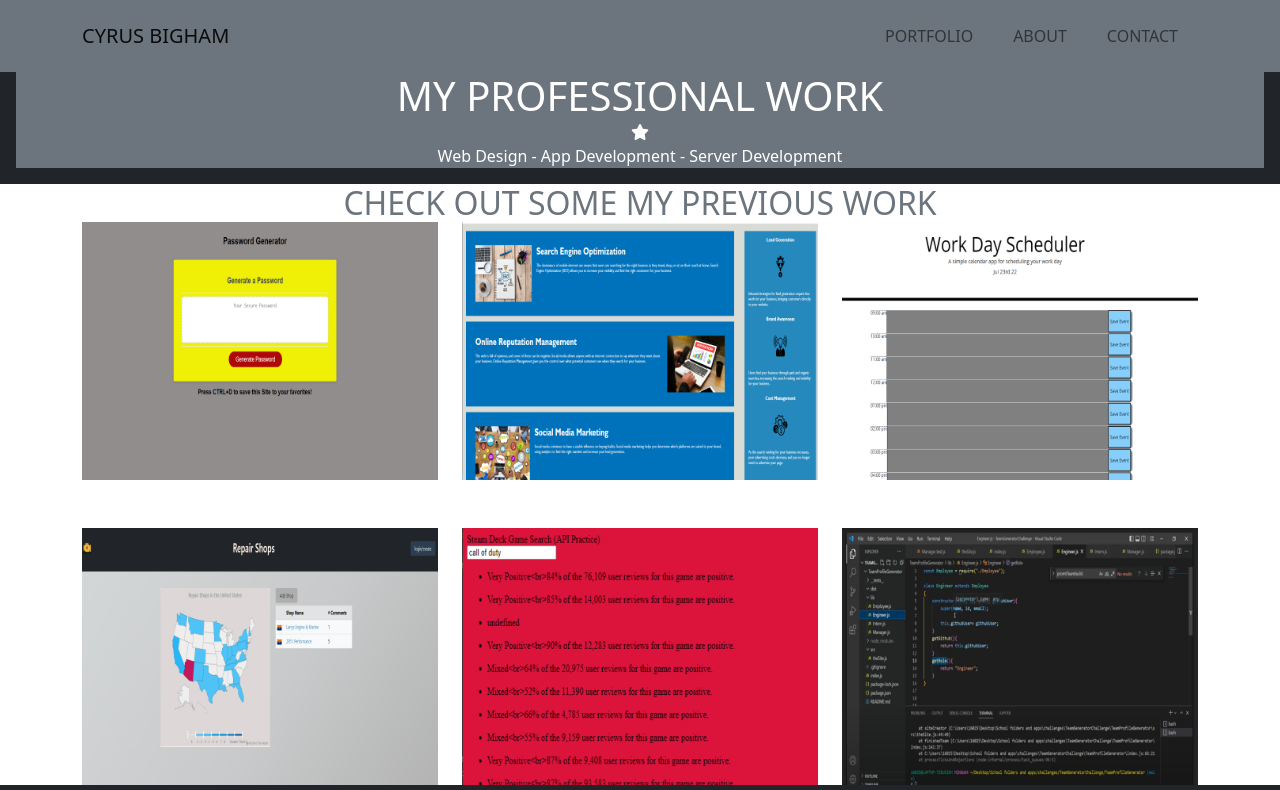
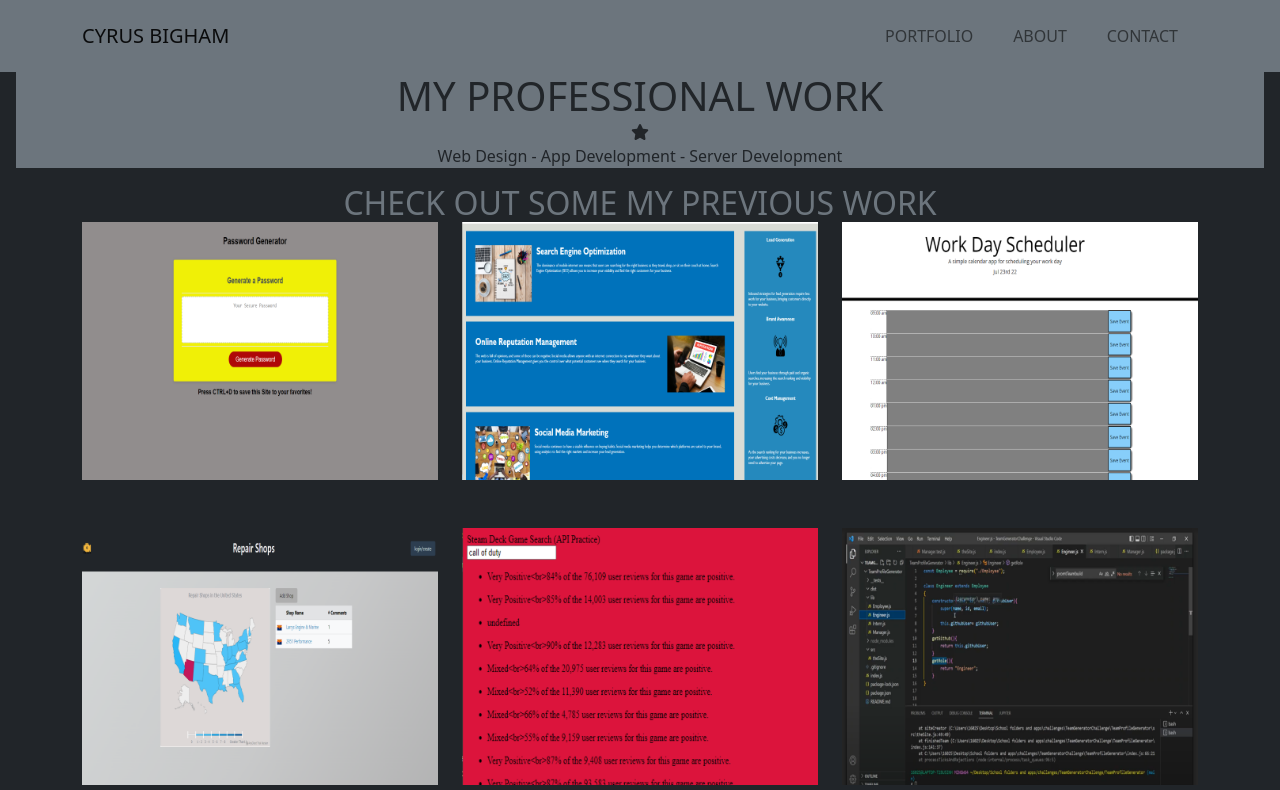
Before and after one commit to bighamcyrus/my-react-portfolio, a React (Create React App) app: page / in a window 1280 px wide. Shown: the top 790 px of the page. Built offline with nearby package versions, Linux system fonts and the light colour scheme.

Commit message:
color scheme

```diff
--- a/src/components/NavBar.js
+++ b/src/components/NavBar.js
@@ -6,7 +6,7 @@ const NavBar = () => {
        <nav class="navbar navbar-expand-lg bg-secondary text-uppercase fixed-top" id="mainNav">
             <div class="container">
                 <a class="navbar-brand" href="#page-top">Cyrus Bigham</a>
-                <button class="navbar-toggler text-uppercase font-weight-bold bg-primary text-white rounded" type="button" data-bs-toggle="collapse" data-bs-target="#navbarResponsive" aria-controls="navbarResponsive" aria-expanded="false" aria-label="Toggle navigation">
+                <button class="navbar-toggler text-uppercase font-weight-bold bg-primary text-black rounded" type="button" data-bs-toggle="collapse" data-bs-target="#navbarResponsive" aria-controls="navbarResponsive" aria-expanded="false" aria-label="Toggle navigation">
                     Menu
                     <i class="fas fa-bars"></i>
                 </button>
--- a/src/components/about.js
+++ b/src/components/about.js
@@ -2,7 +2,7 @@ import React from 'react';
 
 const About = () => {
   return (
-    <div className ="text-bg-dark p-3">
+    <div className ="page-section text bg-dark portfolio p-3">
          <header className="masthead bg-secondary text-center">
             <div className="container d-flex align-items-center flex-column">
 
--- a/src/components/work.js
+++ b/src/components/work.js
@@ -10,7 +10,7 @@ import nodeJSScreenshot from '../assets/nodeJSscreenshot.png'
 const work = () => {
   return (
     <div>
-      <section className="page-section  portfolio" id="portfolio">
+      <section className="page-section text bg-dark portfolio" id="portfolio">
             <div className="container">
 
                 <h2 className="page-section-heading text-center text-uppercase text-secondary mb-0">Check Out Some My Previous Work</h2>
```
